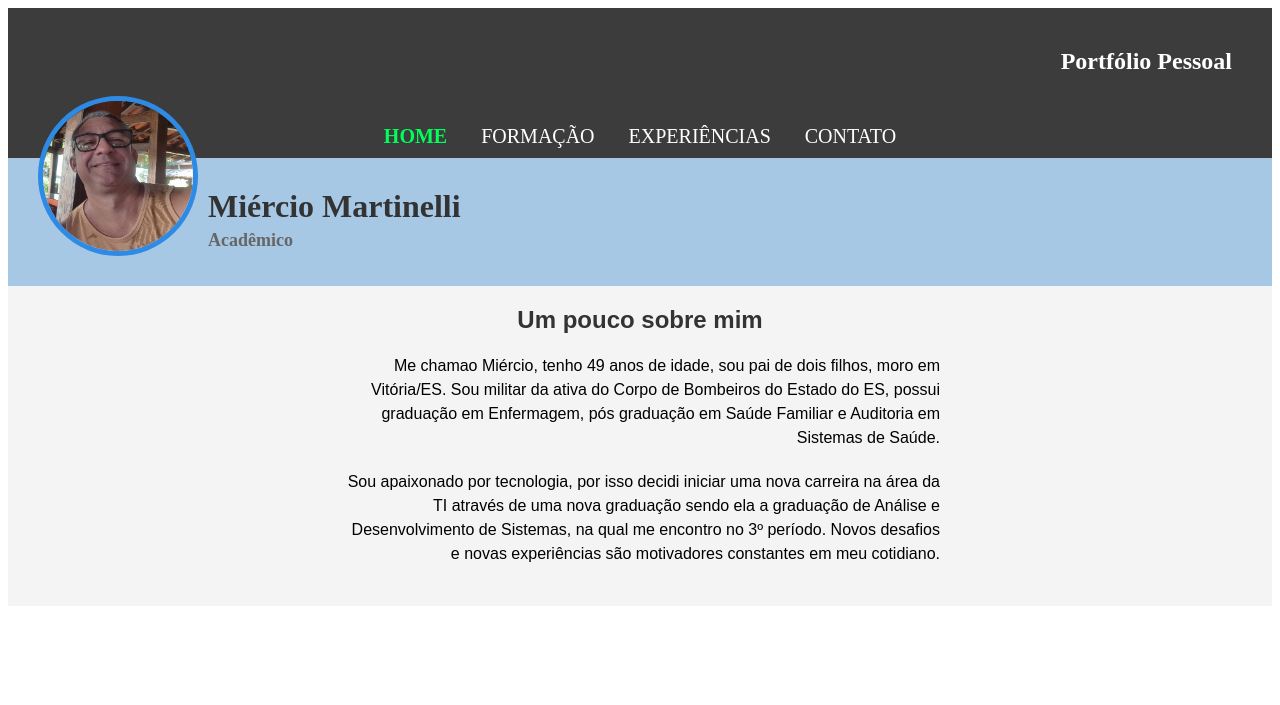
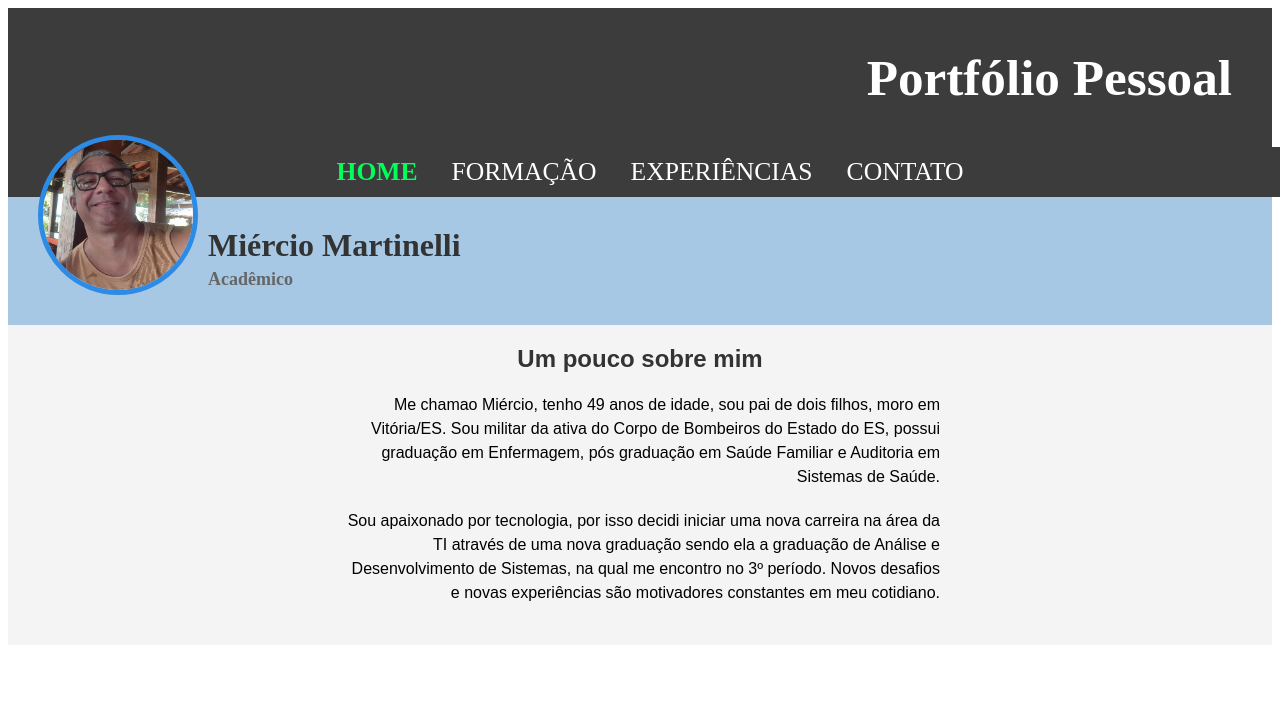
Before and after one commit to mierciomg/meuportifolio, a plain HTML site: page index.html in a window 1280 px wide. Shown: the top 705 px of the page. Drawn offline with Linux system fonts and the light colour scheme.

Commit message:
Add files via upload

```diff
--- a/style.css
+++ b/style.css
@@ -37,21 +37,24 @@
 
 .header h1 {
     margin: 0;
-    font-size: 24px;
+    font-size: 4vw;
 }
 
 .nav {
     background-color: #3c3c3c;
     padding: 10px;
     text-align: center;
+    width: 100% ;
 }
 
 .nav a {
     color: white;
     text-decoration: none;
     margin: 0 15px;
-    font-size: 20px;
+    font-size: 2vw;
     text-transform: uppercase;
+
+
 }
 
 .nav a:hover {
```
